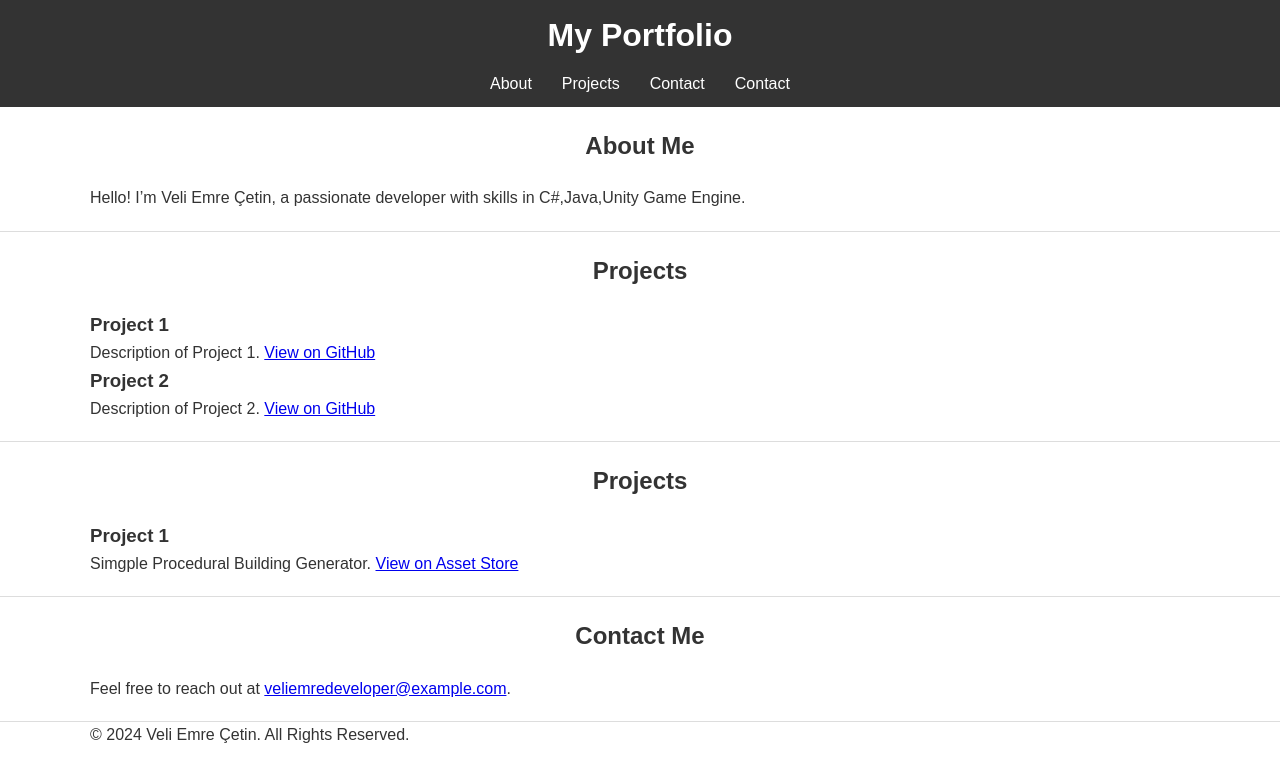
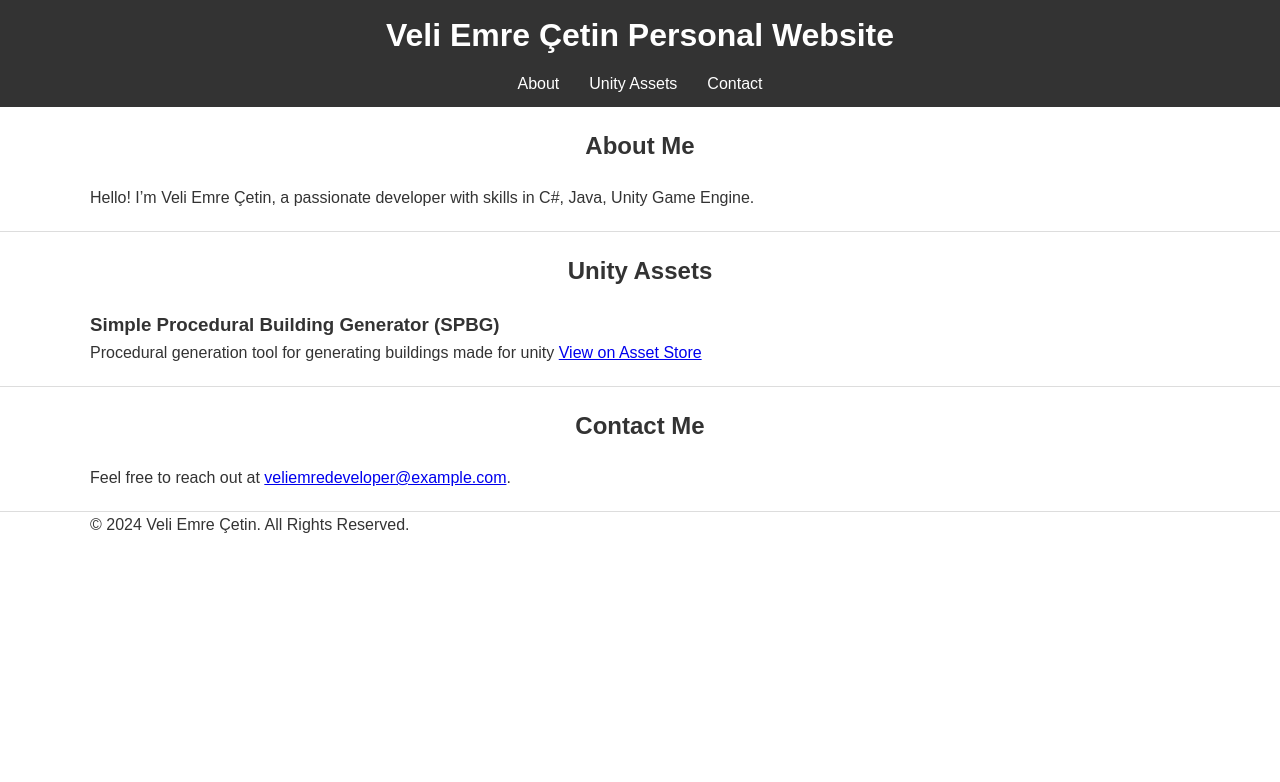
Before and after one commit to WeileeTheWeener/veliemrecetin.github.io, a plain HTML site: page index.html in a window 1280 px wide. Drawn offline with Linux system fonts and the light colour scheme.

Commit message:
Add files via upload

```diff
--- a/index.html
+++ b/index.html
@@ -1,20 +1,20 @@
+
 <!DOCTYPE html>
 <html lang="en">
 <head>
   <meta charset="UTF-8">
   <meta name="viewport" content="width=device-width, initial-scale=1.0">
-  <title>My Portfolio</title>
+  <title>Welcome to My Portfolio</title>
   <link rel="stylesheet" href="styles.css">
 </head>
 <body>
   <header>
     <div class="container">
-      <h1>My Portfolio</h1>
+      <h1>Veli Emre Çetin Personal Website</h1>
       <nav>
         <ul>
           <li><a href="#about">About</a></li>
-          <li><a href="#projects">Projects</a></li>
-            <li><a href="#unity assets">Contact</a></li>
+            <li><a href="#unity assets">Unity Assets</a></li>
           <li><a href="#contact">Contact</a></li>
         </ul>
       </nav>
@@ -24,31 +24,16 @@
     <section id="about">
       <div class="container">
         <h2>About Me</h2>
-        <p>Hello! I’m Veli Emre Çetin, a passionate developer with skills in C#,Java,Unity Game Engine.</p>
-      </div>
-    </section>
-    <section id="projects">
-      <div class="container">
-        <h2>Projects</h2>
-        <div class="project-grid">
-          <div class="project-card">
-            <h3>Project 1</h3>
-            <p>Description of Project 1. <a href="#">View on GitHub</a></p>
-          </div>
-          <div class="project-card">
-            <h3>Project 2</h3>
-            <p>Description of Project 2. <a href="#">View on GitHub</a></p>
-          </div>
-        </div>
+        <p>Hello! I’m Veli Emre Çetin, a passionate developer with skills in C#, Java, Unity Game Engine.</p>
       </div>
     </section>
       <section id="unity assets">
       <div class="container">
-        <h2>Projects</h2>
+        <h2>Unity Assets</h2>
         <div class="project-grid">
           <div class="project-card">
-            <h3>Project 1</h3>
-            <p>Simgple Procedural Building Generator. <a href="#">View on Asset Store</a></p>
+            <h3>Simple Procedural Building Generator (SPBG)</h3>
+            <p>Procedural generation tool for generating buildings made for unity <a href="#">View on Asset Store</a></p>
           </div>
         </div>
       </div>
```
